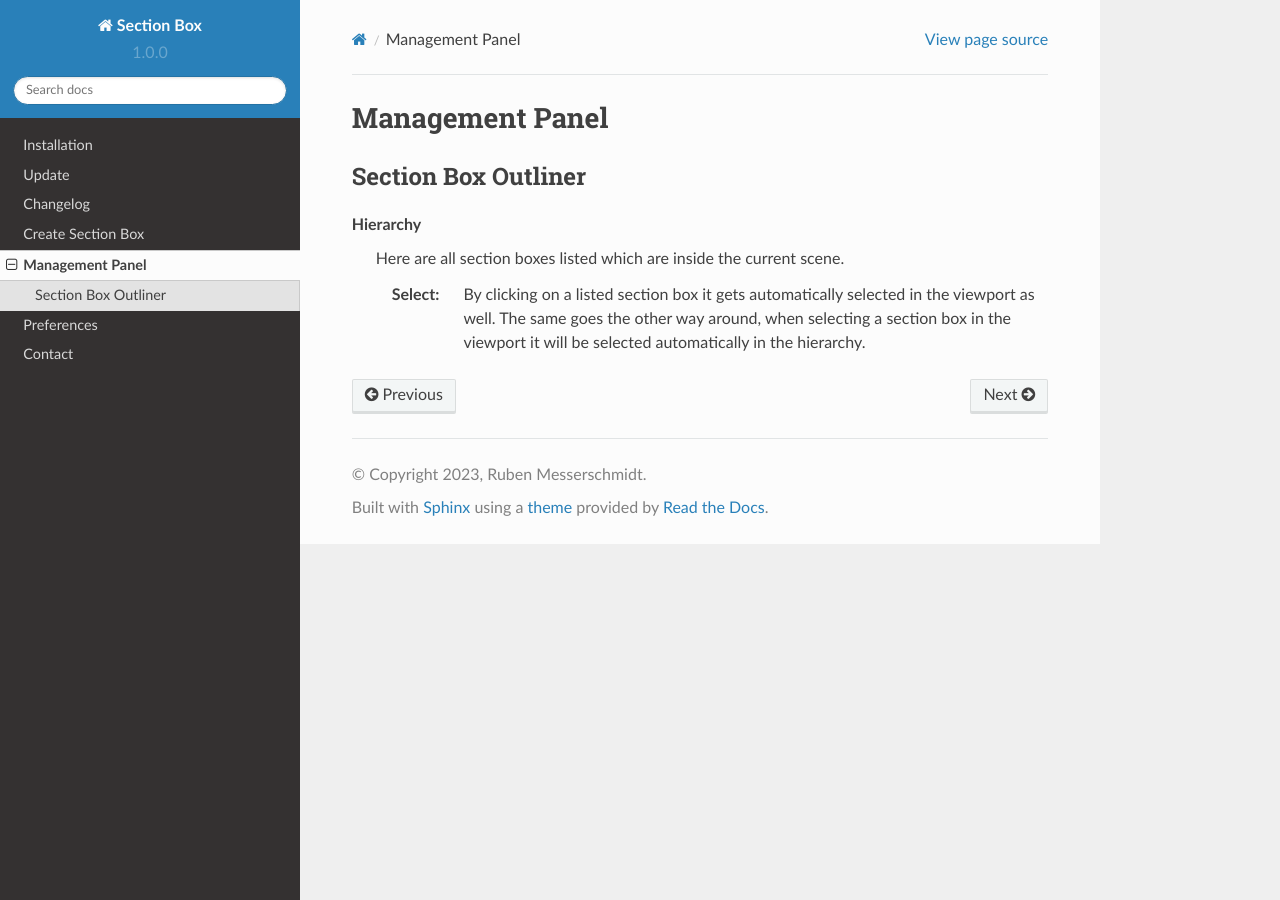
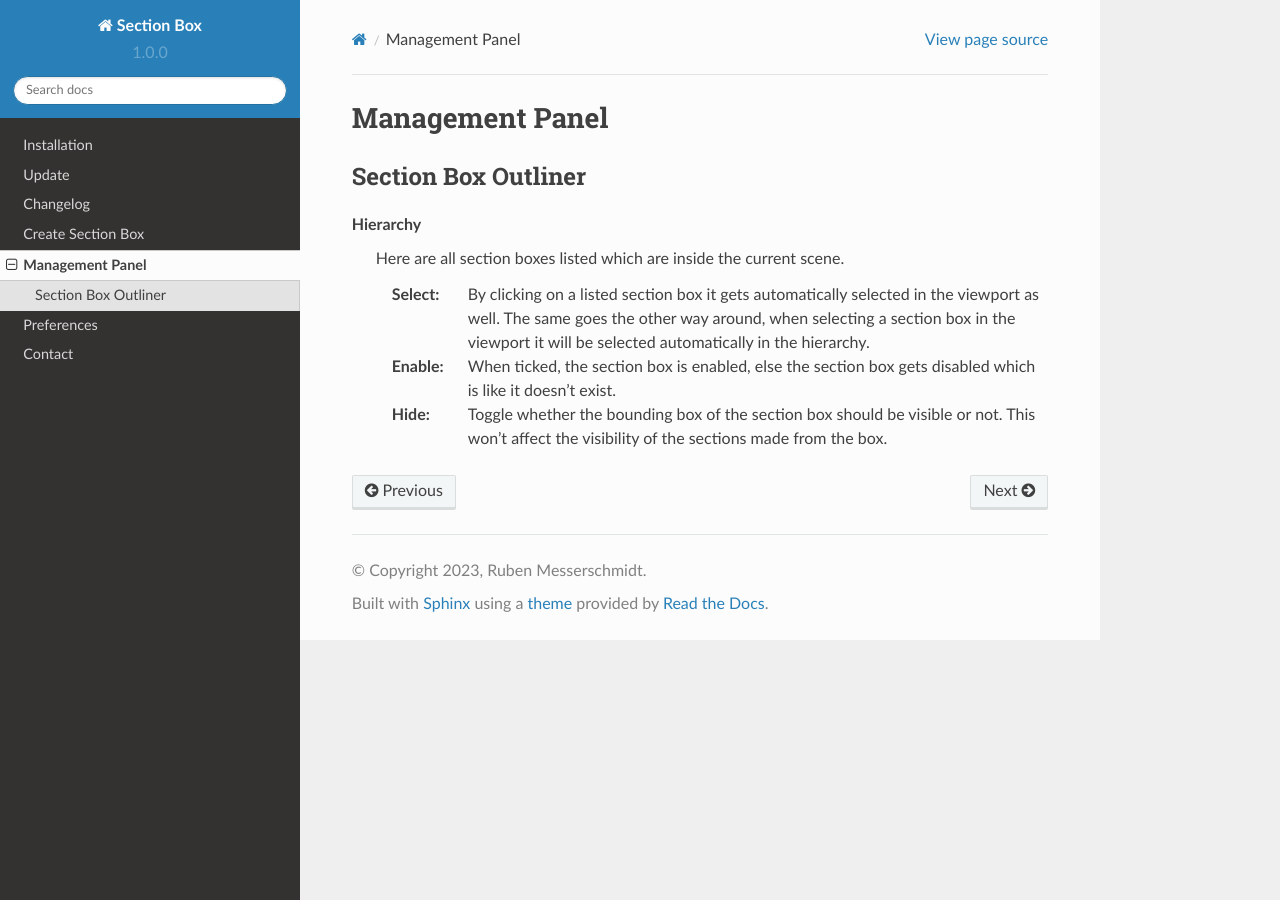
Before and after one commit to rubenmesserschmidt/Section-Box_docs, a Sphinx documentation site: the page built from docs/source/management_panel.rst, in a window 1280 px wide. Built offline with Sphinx 7.4.7 and the Read the Docs theme 2.0.0, drawn with Linux system fonts in a browser that asks for light colours.

Commit message:
added hierarchy

```diff
--- a/docs/source/features.rst
+++ b/docs/source/features.rst
@@ -17,7 +17,7 @@
 
  The instantiation works just like for a normal section box but with the method always set to *Boolean*.
 
- With *Collection Section Boxes* you get the option to *Reload* whenever you change the content of it's collection to include/exclude the added/removed objects from the section box.
+ With *Collection Section Boxes* you get the option to :ref:`section_box_reload`.
 
 |
 Empty
--- a/docs/source/management_panel.rst
+++ b/docs/source/management_panel.rst
@@ -10,3 +10,10 @@
 
  :Select: By clicking on a listed section box it gets automatically selected in the viewport as well.
           The same goes the other way around, when selecting a section box in the viewport it will be selected automatically in the hierarchy.
+
+ :Enable: When ticked, the section box is enabled, else the section box gets disabled which is like it doesn't exist.
+
+ :Hide: Toggle whether the bounding box of the section box should be visible or not. This won't affect the visibility of the sections made from the box.
+
+.. _section_box_reload:
+ :Reload: *Collection Section Boxes only!* When changing the content of the collection of a Collection Section Box use this feature to include/exclude the added/removed objects from the section box.
```
